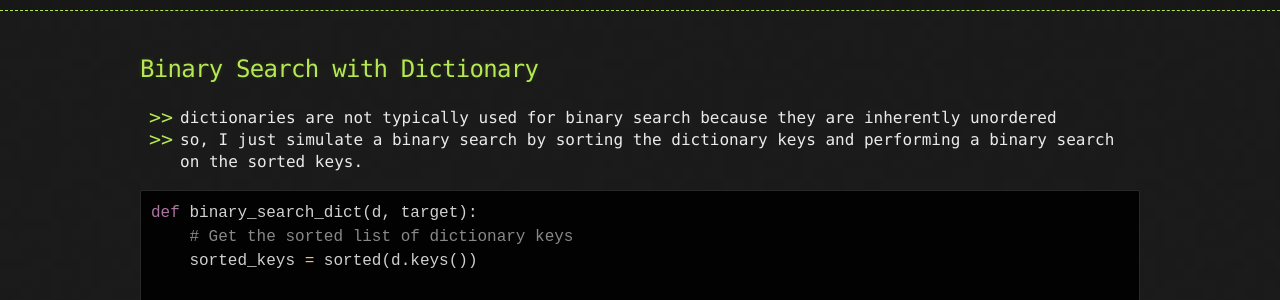
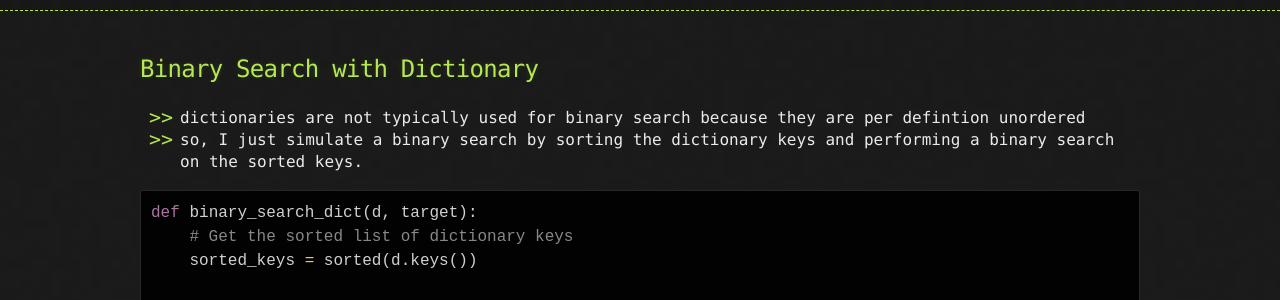
Before and after one commit to sciustechnologia/sciustechnologia.github.io, a Jekyll site: the page built from python/10_algos/10022.md, in a window 1280 px wide. Shown: the part 182-482 px from the top of the page. Built offline with Jekyll 4.4.1, drawn with Linux system fonts in a browser that asks for light colours.

Commit message:
Update 10022.md

````diff
--- a/python/10_algos/10022.md
+++ b/python/10_algos/10022.md
@@ -5,7 +5,7 @@ layout: default
 
 ## Binary Search with Dictionary
 
-- dictionaries are not typically used for binary search because they are inherently unordered
+- dictionaries are not typically used for binary search because they are per defintion unordered
 - so, I just simulate a binary search by sorting the dictionary keys and performing a binary search on the sorted keys.
 
 ```python
````
